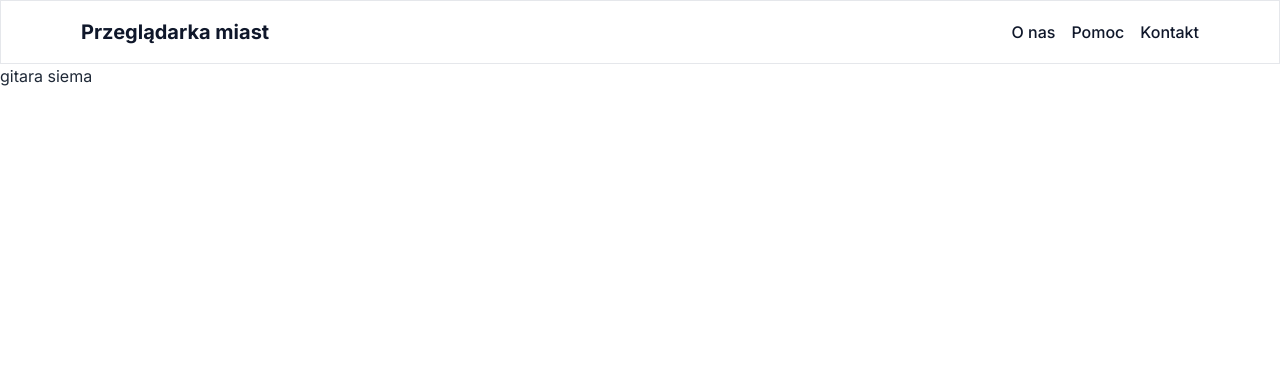
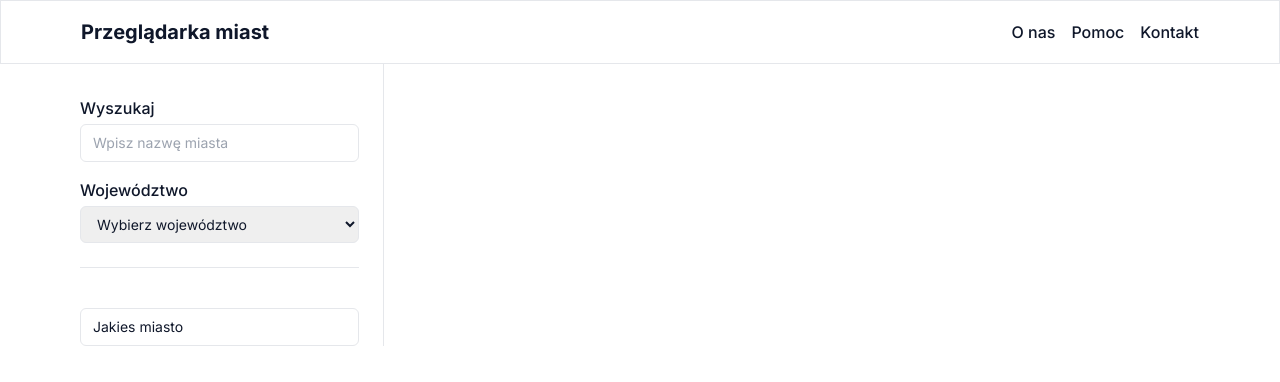
Before and after one commit to mattponiat/Przegladarka-miast, a React (Vite) app: page / in a window 1280 px wide. Shown: the top 382 px of the page. Built offline with nearby package versions, Linux system fonts and the light colour scheme.

Commit message:
feat: :sparkles: Add SideBar component

```diff
--- a/src/App.tsx
+++ b/src/App.tsx
@@ -1,9 +1,9 @@
-import * as React from "react";
+import SideBar from "./components/SideBar";
 
 function App() {
   return (
-    <main>
-      <div>gitara siema</div>
+    <main className="flex w-full full-height">
+      <SideBar />
     </main>
   );
 }
--- /dev/null
+++ b/src/components/SideBar.tsx
@@ -0,0 +1,41 @@
+const SideBar = () => {
+  return (
+    <div className="w-96 border-gray-200 full-height border-r pl-14 text-slate-900">
+      <div className="flex flex-col px-6">
+        <div className="flex flex-col border-gray-200 border-b pt-8 pb-6">
+          <label htmlFor="search" className="mb-1 font-medium">
+            Wyszukaj
+          </label>
+          <input
+            id="search"
+            name="search"
+            type="search"
+            className="w-full border border-gray-200 rounded-md text-sm py-2 pl-3 mb-4"
+            placeholder="Wpisz nazwę miasta"
+          />
+          <label htmlFor="voivodeship" className="mb-1 font-medium">
+            Województwo
+          </label>
+          <select
+            id="voivodeship"
+            name="voivodeship"
+            className="w-full border border-gray-200 rounded-md text-sm py-2 pl-3"
+          >
+            <option selected disabled>
+              Wybierz województwo
+            </option>
+            <option>2</option>
+            <option>3</option>
+          </select>
+        </div>
+        <div className="text-slate-900">
+          <button className="w-full flex items-start border-gray-200 border rounded-md text-sm py-2 pl-3 mt-10">
+            Jakies miasto
+          </button>
+        </div>
+      </div>
+    </div>
+  );
+};
+
+export default SideBar;
```
